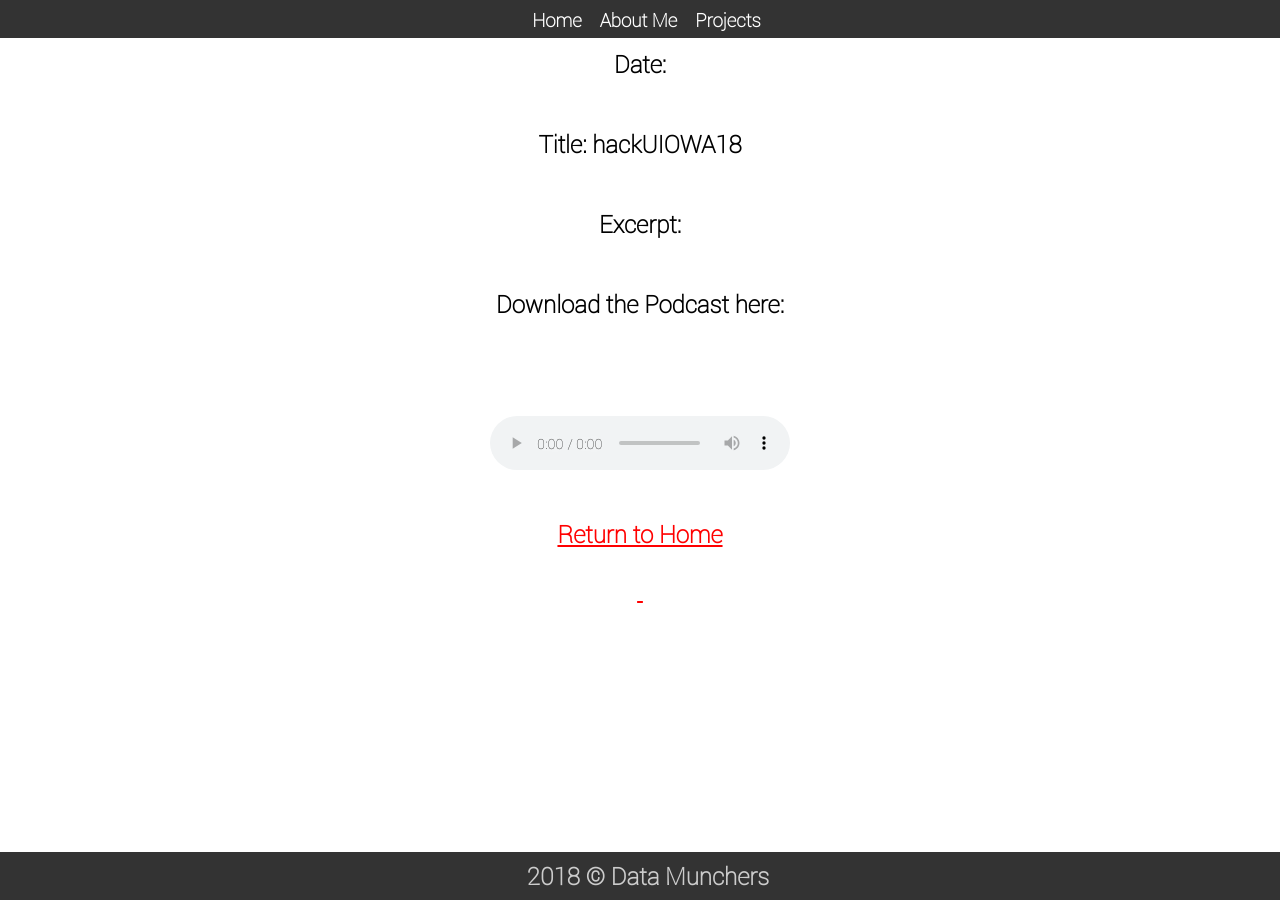
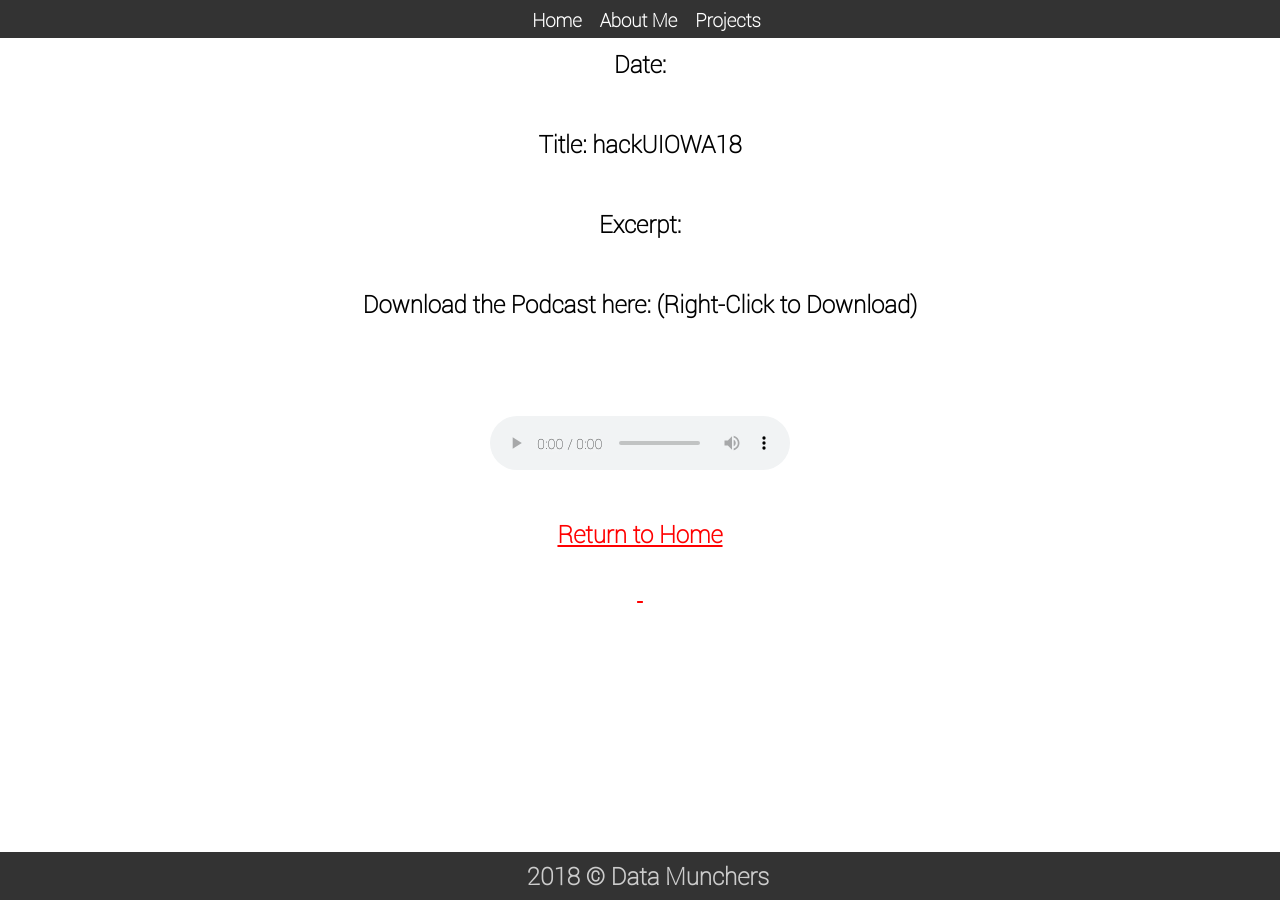
Before and after one commit to ajfarino2/hackUIOWA18, a Jekyll site: the page built from README.md, in a window 1280 px wide. Built offline with Jekyll 4.4.1, drawn with Linux system fonts in a browser that asks for light colours; our own code applies the rules of GitHub Pages for plain Markdown files.

Commit message:
Attempted bolding on user clarification to download

```diff
--- a/_layouts/page.html
+++ b/_layouts/page.html
@@ -23,7 +23,7 @@ body,td,th {
 <h2> Date: {{page.date}}</h2>
 <h2> Title: {{page.title}}</h2>
 <h2> Excerpt: {{page.excerpt}} </h2>
-<h2> Download the Podcast here: <a href="{{page.audio.mp3}}" style="text-decoration: none; font-family: Roboto;">{{page.audio.mp3}}</a>
+<h2> Download the Podcast here: <a href="{{page.audio.mp3}}" style="text-decoration: none; font-family: Roboto;">{{page.audio.mp3}}</a> <a style="text-decoration: bold;">(Right-Click to Download)</a>
 
     <div id="centeredtext">
     <audio controls="controls">
```
